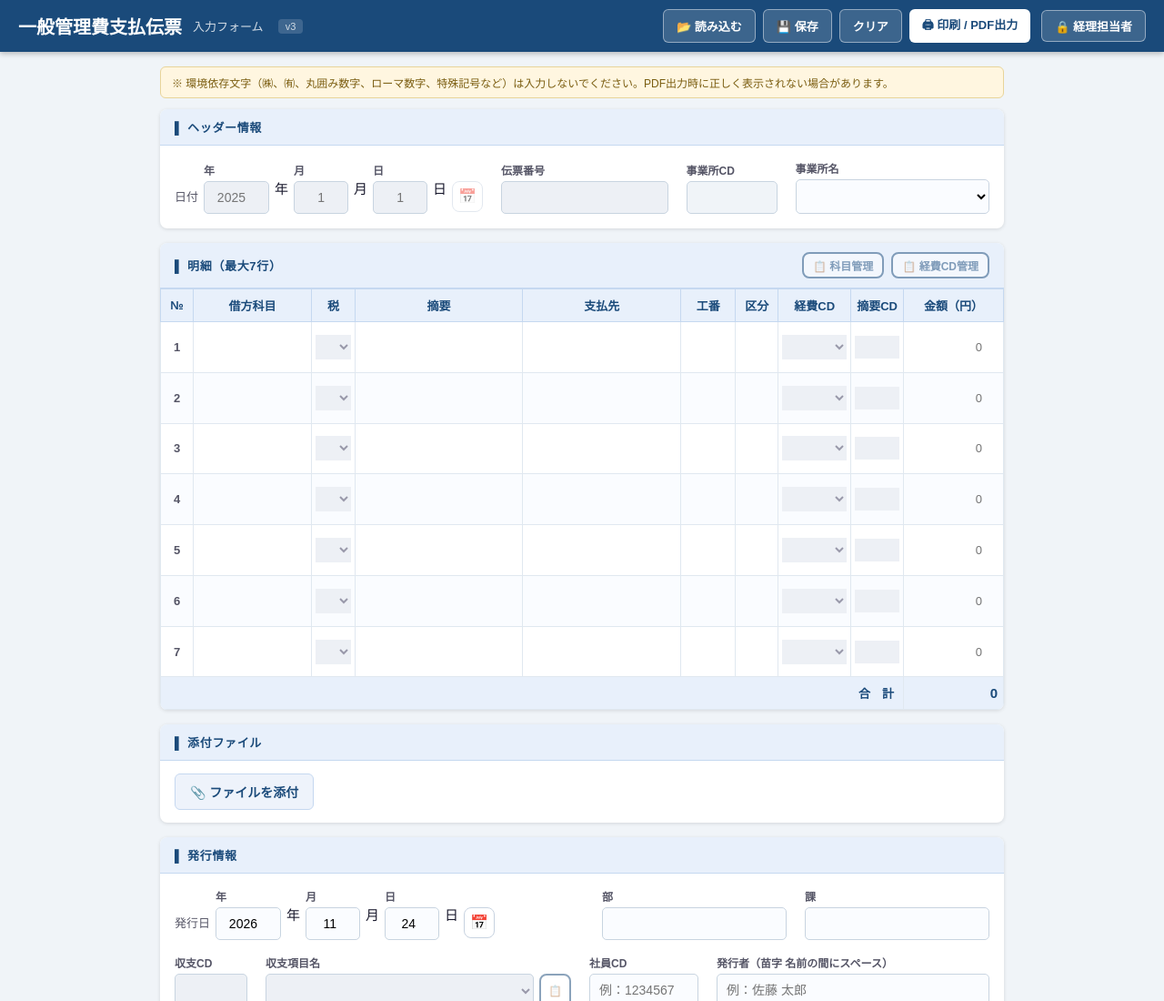
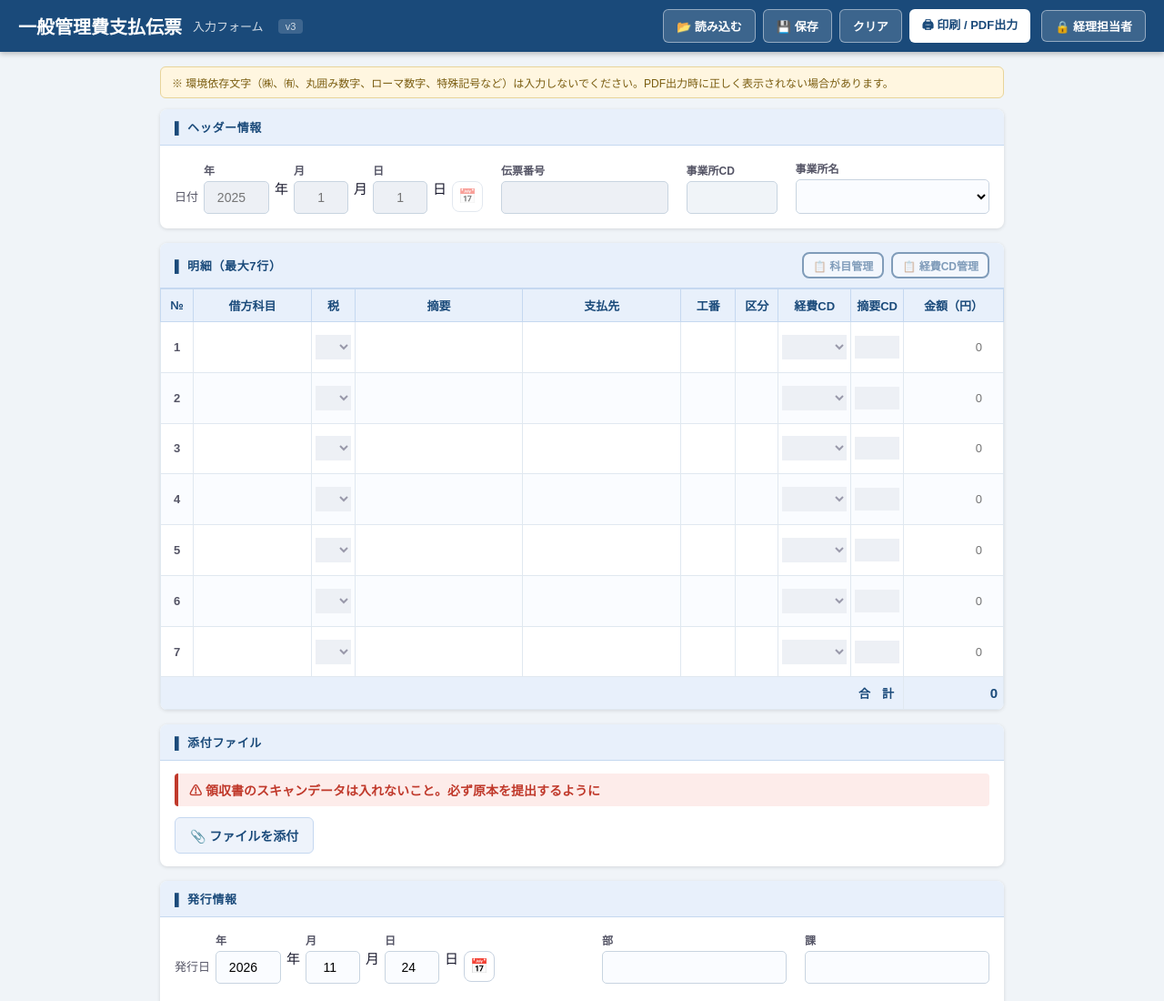
Before and after one commit to shar19-ops/shiharai-denpyo, a plain HTML site: page 支払伝票【一般管理費】.html in a window 1280 px wide. Shown: the top 1100 px of the page at 91% size. Drawn offline with nearby package versions, Linux system fonts and the light colour scheme.

Commit message:
feat: 添付ファイル欄に「領収書のスキャンデータは入れない・原本を提出」の注意書きを赤字で表示
Co-Authored-By: Claude Opus 5.5 <noreply@anthropic.com>

```diff
--- a/支払伝票【一般管理費】.html
+++ b/支払伝票【一般管理費】.html
@@ -588,6 +588,9 @@
   <div class="card">
     <div class="card-header">▌ 添付ファイル</div>
     <div style="padding:14px 16px;">
+      <p class="attach-receipt-notice" style="margin:0 0 12px; padding:8px 12px; background:#fdecea; border-left:4px solid #c0392b; border-radius:4px; font-size:14px; font-weight:700; color:#c0392b;">
+        ⚠ 領収書のスキャンデータは入れないこと。必ず原本を提出するように
+      </p>
       <input type="file" id="attached-file-input" accept="application/pdf,.pdf" multiple style="display:none" onchange="onAttachedFilesSelected(this)">
       <button type="button" class="btn-scan" onclick="document.getElementById('attached-file-input').click()">📎 ファイルを添付</button>
       <div id="attached-file-list"></div>
```
